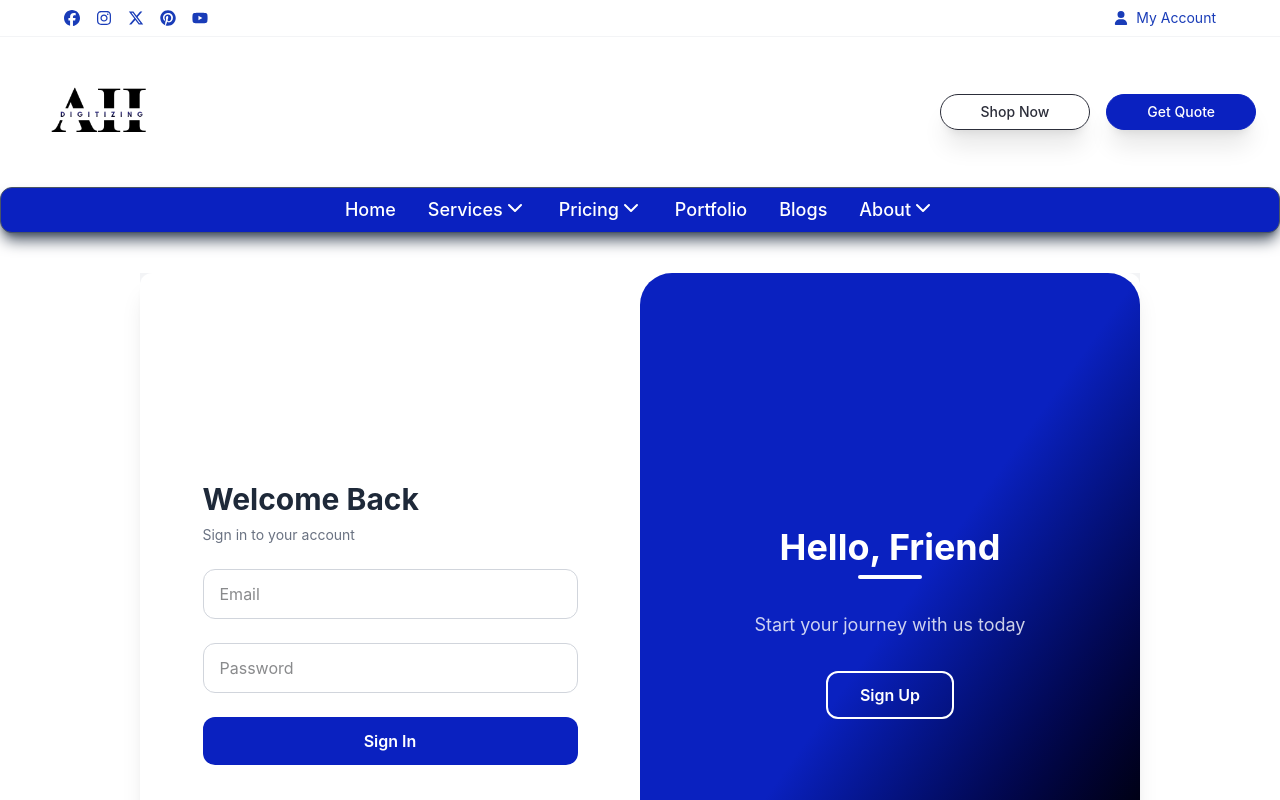
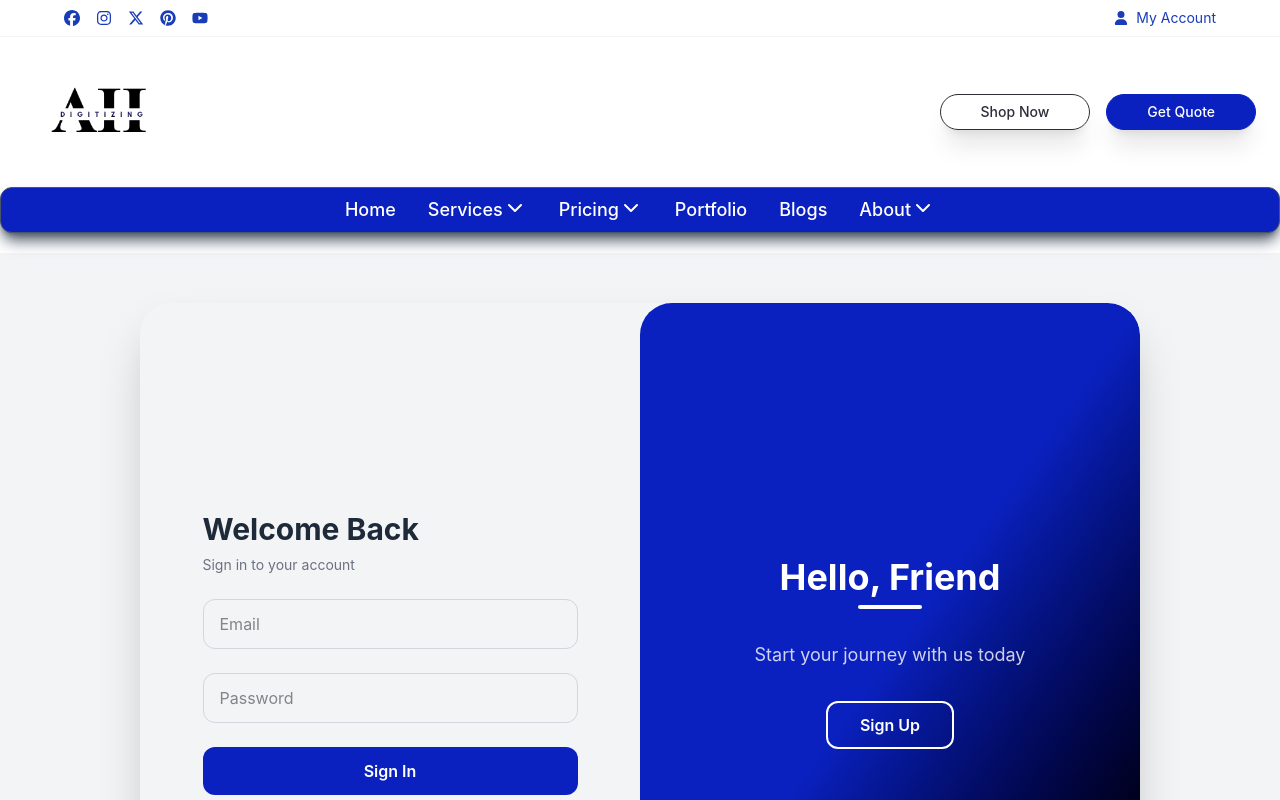
Before and after one commit to fourgoAgency/Ah-digitizing, a Next.js app: page /login in a window 1280 px wide. Shown: the top 800 px of the page. Built offline with nearby package versions, Linux system fonts and the light colour scheme.

Commit message:
Refactor AuthSlider component for improved layout and animation transitions

```diff
--- a/app/login/page.tsx
+++ b/app/login/page.tsx
@@ -3,7 +3,7 @@ import React from 'react'
 
 export default function page() {
   return (
-    <div className="m-10 flex items-center justify-center">
+    <div className="flex items-center justify-center bg-gray-100 min-h-screen min-w-full">
       <AuthSlider />
     </div>
   )
--- a/components/AuthLogin.tsx
+++ b/components/AuthLogin.tsx
@@ -7,15 +7,18 @@ export default function AuthSlider() {
   const [isSignup, setIsSignup] = useState(false);
 
   return (
-    <div className="flex items-center justify-center bg-gray-100">
-      <div className="relative w-250 h-175 bg-white rounded-xl overflow-hidden shadow-xl">
+    <div className="flex items-center justify-center bg-gray-100 min-h-screen min-w-full">
+      <div className="relative w-250 h-175 rounded-4xl overflow-hidden shadow-2xl">
 
         {/* FORMS */}
         <div className="absolute inset-0 flex">
           {/* SIGN IN */}
           <motion.div
-            animate={{ x: isSignup ? "-100%" : "0%" }}
-            transition={{ duration: 0.6, ease: "easeInOut" }}
+            animate={{
+              x: isSignup ? "100%" : "0%",
+              opacity: isSignup ? 0 : 1
+            }}
+            transition={{ duration: 0.5, ease: "easeInOut" }}
             className="w-1/2 flex items-center justify-center"
           >
             <form className="w-3/4 space-y-6">
@@ -40,8 +43,11 @@ export default function AuthSlider() {
 
           {/* SIGN UP */}
           <motion.div
-            animate={{ x: isSignup ? "0%" : "100%" }}
-            transition={{ duration: 0.6, ease: "easeInOut" }}
+            animate={{
+              x: isSignup ? "0%" : "-100%",
+              opacity: isSignup ? 1 : 0
+            }}
+            transition={{ duration: 0.5, ease: "easeInOut" }}
             className="w-1/2 flex items-center justify-center"
           >
             <form className="w-3/4 space-y-6">
@@ -75,9 +81,22 @@ export default function AuthSlider() {
           transition={{ duration: 0.6, ease: "easeInOut" }}
           className="absolute top-0 left-0 w-1/2 h-full rounded-4xl bg-linear-to-br from-primary via-primary to-black text-white flex items-center justify-center z-10"
         >
-          <div className="text-center space-y-8 px-10">
+          <motion.div
+            initial={{ opacity: 0, x: isSignup ? 0 : 100 }}
+            animate={{ opacity: 1, x: 0 }}
+            transition={{ duration: 0.6, ease: "easeInOut" }}
+            className="text-center space-y-8 px-10"
+          >
+            <div className="text-center space-y-8 px-10 ">
               {isSignup ? (
-              <>
+                <motion.div
+                  key="signin"
+                  initial={{ opacity: 0, x: 50 }}
+                  animate={{ opacity: 1, x: 0 }}
+                  exit={{ opacity: 0, x: 50 }}
+                  transition={{ duration: 0.6, ease: "easeInOut" }}
+                  className="space-y-8"
+                >
                   <div>
                     <h2 className="text-4xl font-bold mb-2">Welcome Back</h2>
                     <div className="h-1 w-16 bg-white mx-auto rounded-full"></div>
@@ -89,9 +108,16 @@ export default function AuthSlider() {
                   >
                     Sign In
                   </button>
-              </>
+                </motion.div>
               ) : (
-              <>
+                <motion.div
+                  key="signup"
+                  initial={{ opacity: 0, x: -50 }}
+                  animate={{ opacity: 1, x: 0 }}
+                  exit={{ opacity: 0, x: -50 }}
+                  transition={{ duration: 0.6, ease: "easeInOut" }}
+                  className="space-y-8"
+                >
                   <div>
                     <h2 className="text-4xl font-bold mb-2">Hello, Friend</h2>
                     <div className="h-1 w-16 bg-white mx-auto rounded-full"></div>
@@ -103,9 +129,10 @@ export default function AuthSlider() {
                   >
                     Sign Up
                   </button>
-              </>
+                </motion.div>
               )}
             </div>
+          </motion.div>
         </motion.div>
 
       </div>
```
Lines whose indentation alone changed are shown as unchanged.
